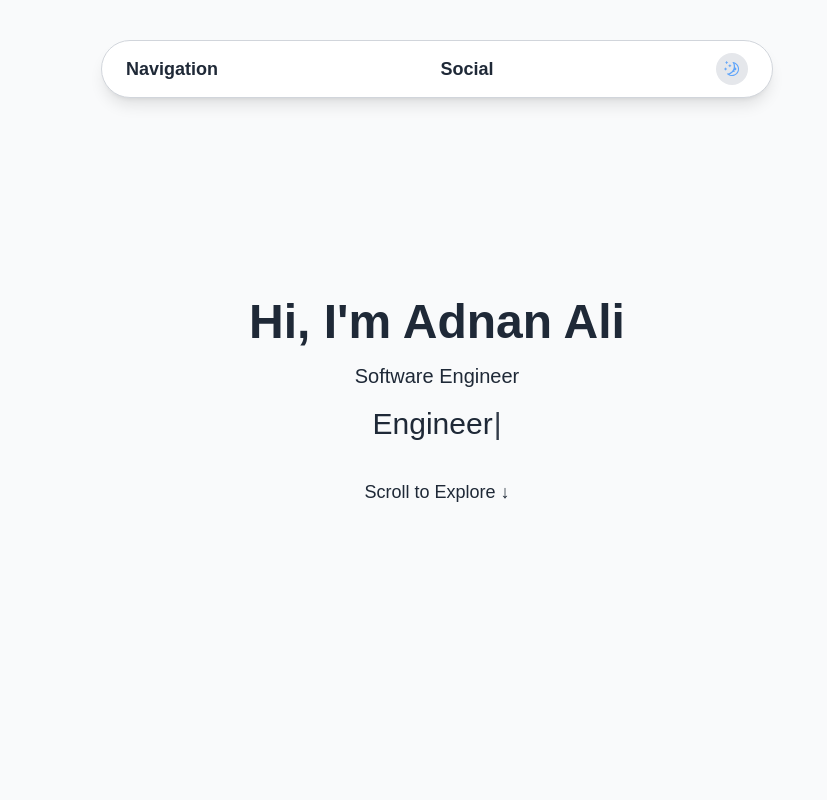
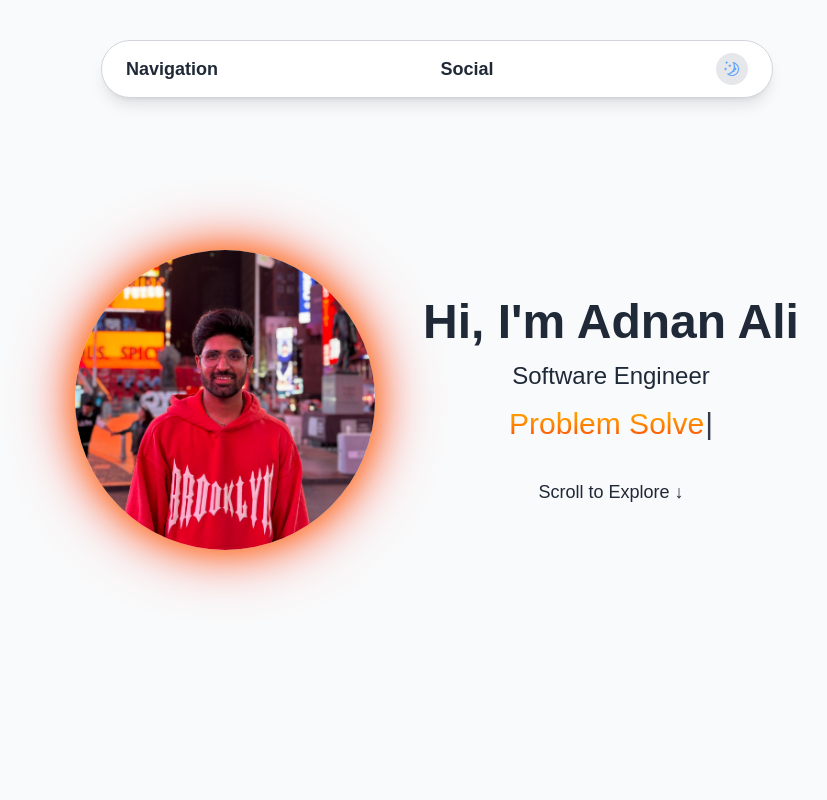
Before and after one commit to nakhhwajibran/portfolio, a Next.js app: page / in a window 1280 px wide. Shown: the top 800 px of the page, without its empty margins (203-1030 px from the left). Built offline with nearby package versions, Linux system fonts and the light colour scheme; no server answers.

Commit message:
Hero section changes

```diff
--- a/src/app/components/HeroSection.js
+++ b/src/app/components/HeroSection.js
@@ -2,46 +2,64 @@ import { motion } from 'framer-motion';
 import Typewriter from 'typewriter-effect';
 
 const HeroSection = () => (
-  <section className="min-h-screen flex flex-col items-center justify-center text-center">
-    <motion.h1
-      className="text-5xl font-extrabold"
-      initial={{ opacity: 0, y: -50 }}
-      animate={{ opacity: 1, y: 0 }}
+  <section className="hero-section">
+    <motion.div
+      className="hero-image-container"
+      initial={{ opacity: 0, scale: 0.8 }}
+      animate={{ opacity: 1, scale: 1 }}
       transition={{ duration: 1 }}
     >
-      Hi, I'm Adnan Ali
-    </motion.h1>
-    <motion.p
-      className="mt-4 text-xl"
-      initial={{ opacity: 0, y: 50 }}
-      animate={{ opacity: 1, y: 0 }}
-      transition={{ duration: 1.5 }}
-    >
-      Software Engineer
-    </motion.p>
+      <img
+        src="/pp-photo/img2.jpeg" /* Replace with your image path */
+        alt="Adnan Ali"
+        className="hero-image"
+      />
+    </motion.div>
 
     <motion.div
-      className="mt-4 text-3xl"
+      className="hero-text-container"
+      initial={{ opacity: 0, x: 50 }}
+      animate={{ opacity: 1, x: 0 }}
+      transition={{ duration: 1 }}
+    >
+      <h1 className="text-4xl md:text-5xl font-extrabold">
+        Hi, I'm Adnan Ali
+      </h1>
+      <p className="mt-4 text-lg md:text-xl">Software Engineer</p>
+
+      <motion.div
+        className="mt-4 text-2xl md:text-3xl typewriter-container"
         initial={{ opacity: 0, y: 50 }}
         animate={{ opacity: 1, y: 0 }}
         transition={{ duration: 1.5 }}
       >
         <Typewriter
           options={{
-          strings: ['Developer', 'Engineer', 'Problem Solver', 'NextJs'],
+            strings: [
+            'Developer',
+            'Problem Solver',
+            'Crafting Code, Building Solutions',
+            'Coding with Precision',
+            'Digital Architect',
+            'Turning Ideas into Reality',
+            'Building the Next Generation',
+          ],
+
             autoStart: true,
             loop: true,
+            wrapperClassName: 'typewriter-text',
           }}
         />
       </motion.div>
 
       <motion.div
-      className="mt-8 text-lg"
+        className="mt-8 text-base md:text-lg"
         animate={{ y: [0, 10, 0] }}
         transition={{ repeat: Infinity, duration: 2 }}
       >
         Scroll to Explore ↓
       </motion.div>
+    </motion.div>
   </section>
 );
 
--- a/src/app/styles/herosection.css
+++ b/src/app/styles/herosection.css
@@ -1,17 +1,61 @@
+/* Existing CSS... */
+
 .hero-section {
     height: 100vh;
     display: flex;
-    flex-direction: column;
     justify-content: center;
     align-items: center;
     text-align: center;
     background: var(--background);
     color: var(--foreground);
+    gap: 3rem;
+    flex-direction: column-reverse;
+  }
+
+  @media (min-width: 768px) {
+    .hero-section {
+      flex-direction: row; /* Image on the left and text on the right */
+    }
+  }
+
+  .hero-image-container {
+    position: relative;
+    width: 300px;
+    height: 300px;
+    border-radius: 50%;
+    overflow: hidden;
+    border: 4px solid var(--primary);
+    animation: fireEffect 2s infinite;
+  }
+
+  .hero-image {
+    width: 100%;
+    height: 100%;
+    object-fit: cover;
+    /* filter: grayscale(100%);  */
+    /* Make the image black and white */
+  }
+
+  @keyframes fireEffect {
+    0% {
+      box-shadow: 0 0 20px rgba(255, 165, 0, 0.8), 0 0 40px rgba(255, 69, 0, 0.8);
+    }
+    50% {
+      box-shadow: 0 0 40px rgba(255, 69, 0, 0.8), 0 0 80px rgba(255, 0, 0, 0.8);
+    }
+    100% {
+      box-shadow: 0 0 20px rgba(255, 165, 0, 0.8), 0 0 40px rgba(255, 69, 0, 0.8);
+    }
+  }
+
+  .hero-text-container {
+    max-width: 600px;
   }
 
   .hero-section h1 {
-    font-size: 4rem;
+    font-size: 3rem;
     font-weight: bold;
+    color: var(--primary);
   }
 
   .hero-section p {
@@ -21,6 +65,34 @@
 
   .scroll-prompt {
     margin-top: 2rem;
-    font-size: 1rem;
+    font-size: 1.2rem;
     color: var(--accent-color);
   }
+
+  /* Fire effect for the typewriter text */
+
+  .typewriter-text {
+    display: inline-block;
+    background: linear-gradient(
+      0deg,
+      rgba(255, 0, 0, 1) 0%,
+      rgba(255, 140, 0, 1) 50%,
+      rgba(255, 215, 0, 1) 100%
+    );
+    background-size: 100% 200%;
+    -webkit-background-clip: text;
+    -webkit-text-fill-color: transparent;
+    animation: fireTextAnimation 2s infinite;
+  }
+
+  @keyframes fireTextAnimation {
+    0% {
+      background-position: 0% 0%;
+    }
+    50% {
+      background-position: 0% 100%;
+    }
+    100% {
+      background-position: 0% 0%;
+    }
+  }
```
Also changed, not shown: public/anime.jpeg (added), public/pp-photo/img2.jpeg (added). Lines whose indentation alone changed are shown as unchanged.
